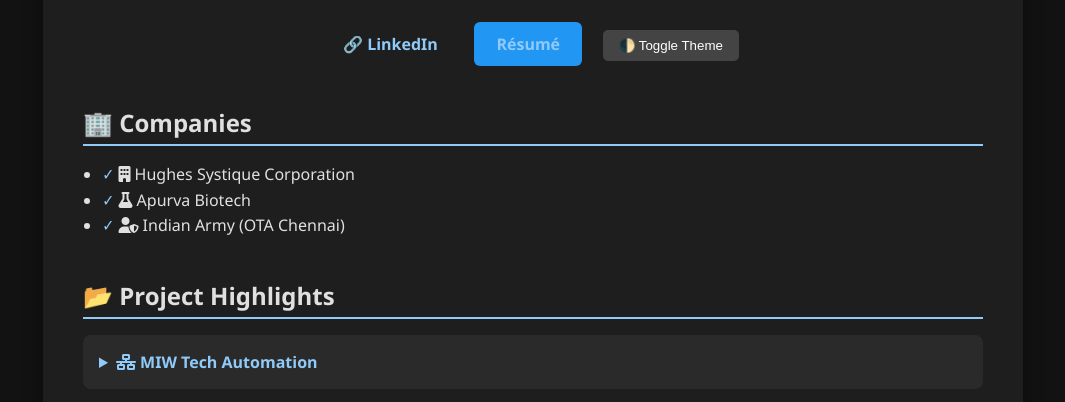
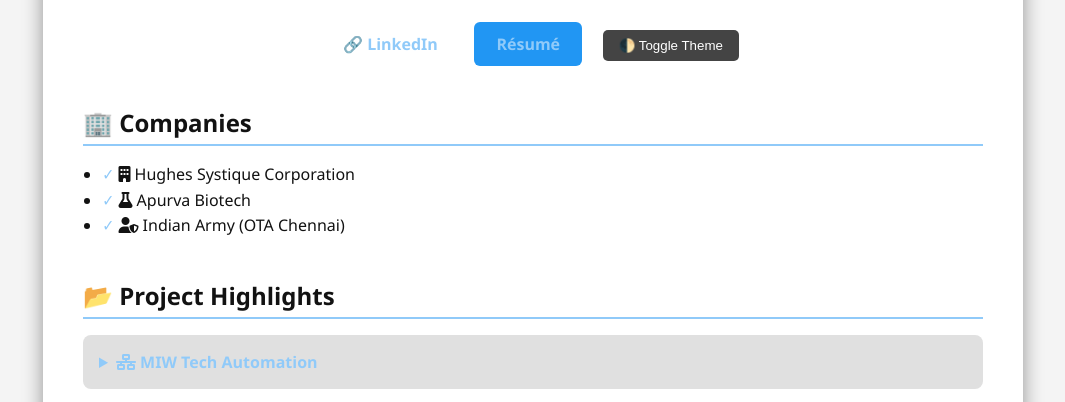
Before and after one commit to guptaneesh/aneesh-gupta-profile, a plain HTML site: page index.html in a window 1280 px wide. Shown: the part 348-750 px from the top of the page, without its empty margins (107-1172 px from the left). Drawn offline with Linux system fonts and the light colour scheme.

Commit message:
Update index.html
Fixed theme changing issue.

```diff
--- a/index.html
+++ b/index.html
@@ -6,16 +6,18 @@
   <meta http-equiv="Pragma" content="no-cache">
   <meta http-equiv="Expires" content="0">
   <meta name="viewport" content="width=device-width, initial-scale=1.0">
-  <title>Aneesh Gupta | Résumé</title>
+  <title>Aneesh Gupta | Profile & Résumé</title>
   <link rel="stylesheet" href="https://cdnjs.cloudflare.com/ajax/libs/font-awesome/6.5.0/css/all.min.css" integrity="sha512-papmdu9OPxCzSyfdE2QyKOmT8HO0qJrF7R0R9p7pVfGkx8PIhU9fM2X0RHUr6eE+f+DWZ0I9T8M4vjw2Z6N+cw==" crossorigin="anonymous" referrerpolicy="no-referrer" />
   <style>
     :root {
       --bg-color: #121212;
       --text-color: #e0e0e0;
+      --card-bg: #1e1e1e;
     }
-    .light-mode {
+    body.light-mode {
       --bg-color: #f4f4f4;
       --text-color: #121212;
+      --card-bg: #ffffff;
     }
     body {
       font-family: 'Segoe UI', Tahoma, Geneva, Verdana, sans-serif;
@@ -28,11 +30,12 @@
     .container {
       max-width: 900px;
       margin: auto;
-      background: #1e1e1e;
+      background: var(--card-bg);
       padding: 2.5rem;
       box-shadow: 0 0 20px rgba(0,0,0,0.4);
       margin-top: 2rem;
       border-radius: 10px;
+      transition: background-color 0.4s;
     }
     .header {
       text-align: center;
@@ -103,6 +106,9 @@
       padding: 1rem;
       border-radius: 8px;
     }
+    body.light-mode details {
+      background: #e0e0e0;
+    }
     summary {
       cursor: pointer;
       font-weight: bold;
@@ -118,12 +124,23 @@
     }
   </style>
   <script>
+    document.addEventListener('DOMContentLoaded', () => {
+      const prefersDark = window.matchMedia('(prefers-color-scheme: dark)').matches;
+      const savedMode = localStorage.getItem('theme');
+      if (savedMode) {
+        document.body.classList.toggle('light-mode', savedMode === 'light');
+      } else {
+        document.body.classList.toggle('light-mode', !prefersDark);
+      }
+    });
+
     function openResumePopup() {
       window.open('ANEESH_GUPTA_Resume.pdf', 'resumePopup', 'width=800,height=600,resizable=yes');
       return false;
     }
     function toggleMode() {
-      document.body.classList.toggle('light-mode');
+      const isLight = document.body.classList.toggle('light-mode');
+      localStorage.setItem('theme', isLight ? 'light' : 'dark');
     }
   </script>
 </head>
@@ -159,7 +176,7 @@
       <details>
         <summary><i class="fas fa-plane-departure"></i> HNS Aero (Project Eagle)</summary>
         <p><i class="fas fa-building"></i> Client: Hughes Network Systems, Delta Airlines<br>
-        Directed global team to build a cloud-native onboard system for real-time diagnostics and entertainment. Expanded scope from 64 aircraft to an entire regional fleet for Delta Airlines and subsidiaries.</p>
+        Directed a global team to build a cloud-native onboard system for real-time diagnostics and entertainment. Expanded scope from 64 aircraft to the entire regional fleet for Delta Airlines and subsidiaries.</p>
       </details>
       <details>
         <summary><i class="fas fa-satellite-dish"></i> DSS Access Services</summary>
```
